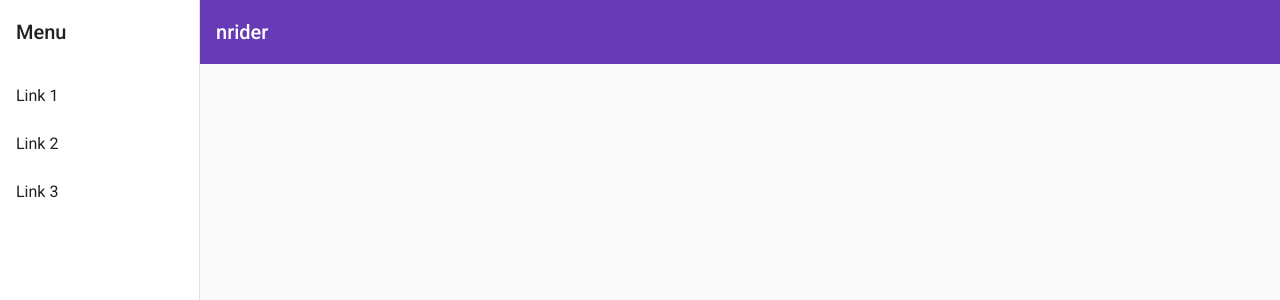
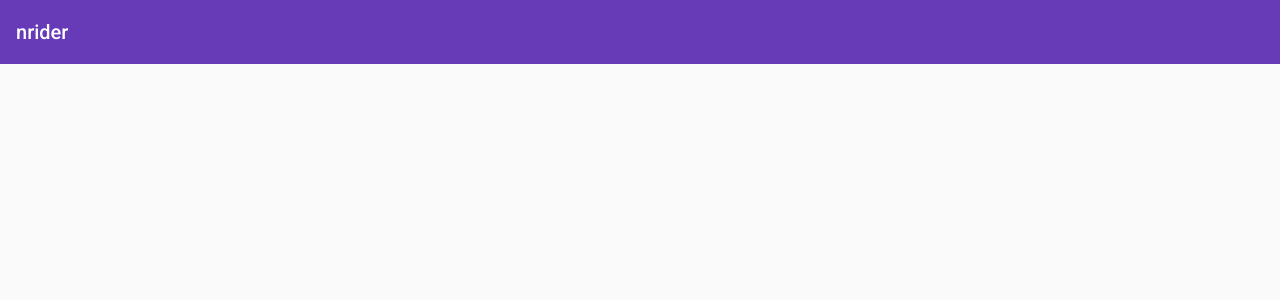
Before and after one commit to mesb/nrider, an Angular app: page / in a window 1280 px wide. Shown: the top 300 px of the page. Built offline with nearby package versions, Linux system fonts and the light colour scheme.

Commit message:
add toolbar to top and remove sidenav

```diff
--- a/src/app/app.component.html
+++ b/src/app/app.component.html
@@ -1 +1,22 @@
-<app-ride-shell></app-ride-shell>
+<mat-toolbar class="mat-elevation-z22" color="primary">
+    <button type="button" aria-label="Toggle sidenav" mat-icon-button (click)="drawer.toggle()" *ngIf="!!menuBtn">
+		<mat-icon aria-label="Side nav toggle icon">
+			menu
+		</mat-icon>
+	  </button>
+    <span>nrider</span>
+</mat-toolbar>
+
+<mat-sidenav-container class="sidenav-container">
+    <mat-sidenav #drawer class="sidenav" [fixedInViewport]="true" [attr.role]="(isHandset$ | async) ? 'dialog' : 'navigation'" [mode]="(isHandset$ | async) ? 'over' : 'side'" [opened]="!!sideNav">
+        <!-- <mat-toolbar>Menu</mat-toolbar> -->
+        <mat-nav-list>
+            <a mat-list-item href="#">Link 1</a>
+            <a mat-list-item href="#">Link 2</a>
+            <a mat-list-item href="#">Link 3</a>
+        </mat-nav-list>
+    </mat-sidenav>
+    <mat-sidenav-content>
+        <!-- Add Content Here -->
+    </mat-sidenav-content>
+</mat-sidenav-container>
--- a/src/app/app.component.scss
+++ b/src/app/app.component.scss
@@ -0,0 +1,18 @@
+:host {
+    height: 100vh;
+    .sidenav-container {
+        height: 100%;
+    }
+    .sidenav {
+        // margin-top: 100px;
+        width: 200px;
+    }
+    .sidenav .mat-toolbar {
+        background: inherit;
+    }
+    .mat-toolbar.mat-primary {
+        position: sticky;
+        top: 0;
+        z-index: 1;
+    }
+}
--- a/src/app/app.component.ts
+++ b/src/app/app.component.ts
@@ -1,10 +1,23 @@
+import { BreakpointObserver, Breakpoints } from '@angular/cdk/layout';
 import { Component } from '@angular/core';
+import { Observable } from 'rxjs';
+import { map, shareReplay } from 'rxjs/operators';
 
 @Component({
-  selector: 'app-root',
-  templateUrl: './app.component.html',
-  styleUrls: ['./app.component.scss']
+	selector: 'app-root',
+	templateUrl: './app.component.html',
+	styleUrls: ['./app.component.scss']
 })
 export class AppComponent {
-  title = 'nrider';
+	title = 'nrider';
+	sideNav = false;
+	menuBtn = false;
+
+	isHandset$: Observable<boolean> = this.breakpointObserver.observe(Breakpoints.Handset)
+		.pipe(
+			map(result => result.matches),
+			shareReplay()
+		);
+
+	constructor(private breakpointObserver: BreakpointObserver) { }
 }
--- a/src/app/app.module.ts
+++ b/src/app/app.module.ts
@@ -4,7 +4,6 @@ import { BrowserModule } from '@angular/platform-browser';
 import { AppRoutingModule } from './app-routing.module';
 import { AppComponent } from './app.component';
 import { BrowserAnimationsModule } from '@angular/platform-browser/animations';
-import { RideShellComponent } from './ride-shell/ride-shell.component';
 import { LayoutModule } from '@angular/cdk/layout';
 import { MatToolbarModule } from '@angular/material/toolbar';
 import { MatButtonModule } from '@angular/material/button';
@@ -15,7 +14,6 @@ import { MatListModule } from '@angular/material/list';
 @NgModule({
 	declarations: [
 		AppComponent,
-    RideShellComponent
 	],
 	imports: [
 		BrowserModule,
--- a/src/app/ride-shell/ride-shell.component.html
+++ /dev/null
@@ -1,27 +0,0 @@
-<mat-sidenav-container class="sidenav-container">
-  <mat-sidenav #drawer class="sidenav" fixedInViewport
-      [attr.role]="(isHandset$ | async) ? 'dialog' : 'navigation'"
-      [mode]="(isHandset$ | async) ? 'over' : 'side'"
-      [opened]="(isHandset$ | async) === false">
-    <mat-toolbar>Menu</mat-toolbar>
-    <mat-nav-list>
-      <a mat-list-item href="#">Link 1</a>
-      <a mat-list-item href="#">Link 2</a>
-      <a mat-list-item href="#">Link 3</a>
-    </mat-nav-list>
-  </mat-sidenav>
-  <mat-sidenav-content>
-    <mat-toolbar color="primary">
-      <button
-        type="button"
-        aria-label="Toggle sidenav"
-        mat-icon-button
-        (click)="drawer.toggle()"
-        *ngIf="isHandset$ | async">
-        <mat-icon aria-label="Side nav toggle icon">menu</mat-icon>
-      </button>
-      <span>nrider</span>
-    </mat-toolbar>
-    <!-- Add Content Here -->
-  </mat-sidenav-content>
-</mat-sidenav-container>
--- a/src/app/ride-shell/ride-shell.component.scss
+++ /dev/null
@@ -1,17 +0,0 @@
-.sidenav-container {
-  height: 100%;
-}
-
-.sidenav {
-  width: 200px;
-}
-
-.sidenav .mat-toolbar {
-  background: inherit;
-}
-
-.mat-toolbar.mat-primary {
-  position: sticky;
-  top: 0;
-  z-index: 1;
-}
--- a/src/app/ride-shell/ride-shell.component.ts
+++ /dev/null
@@ -1,21 +0,0 @@
-import { Component } from '@angular/core';
-import { BreakpointObserver, Breakpoints } from '@angular/cdk/layout';
-import { Observable } from 'rxjs';
-import { map, shareReplay } from 'rxjs/operators';
-
-@Component({
-  selector: 'app-ride-shell',
-  templateUrl: './ride-shell.component.html',
-  styleUrls: ['./ride-shell.component.scss']
-})
-export class RideShellComponent {
-
-  isHandset$: Observable<boolean> = this.breakpointObserver.observe(Breakpoints.Handset)
-    .pipe(
-      map(result => result.matches),
-      shareReplay()
-    );
-
-  constructor(private breakpointObserver: BreakpointObserver) {}
-
-}
```
Also changed, not shown: 2 other files (tests, documents, lock files or other folders). Lines whose indentation alone changed are shown as unchanged.
